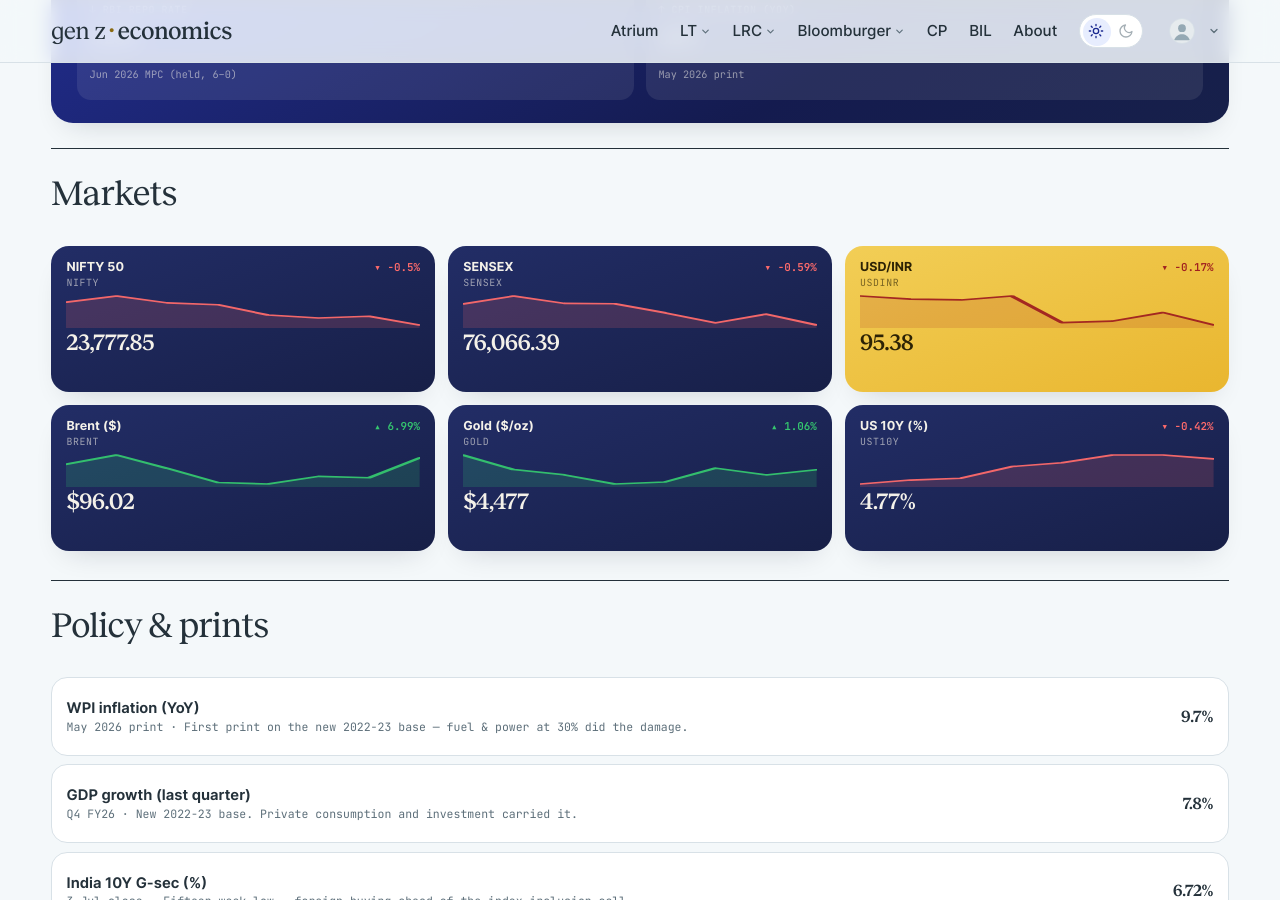
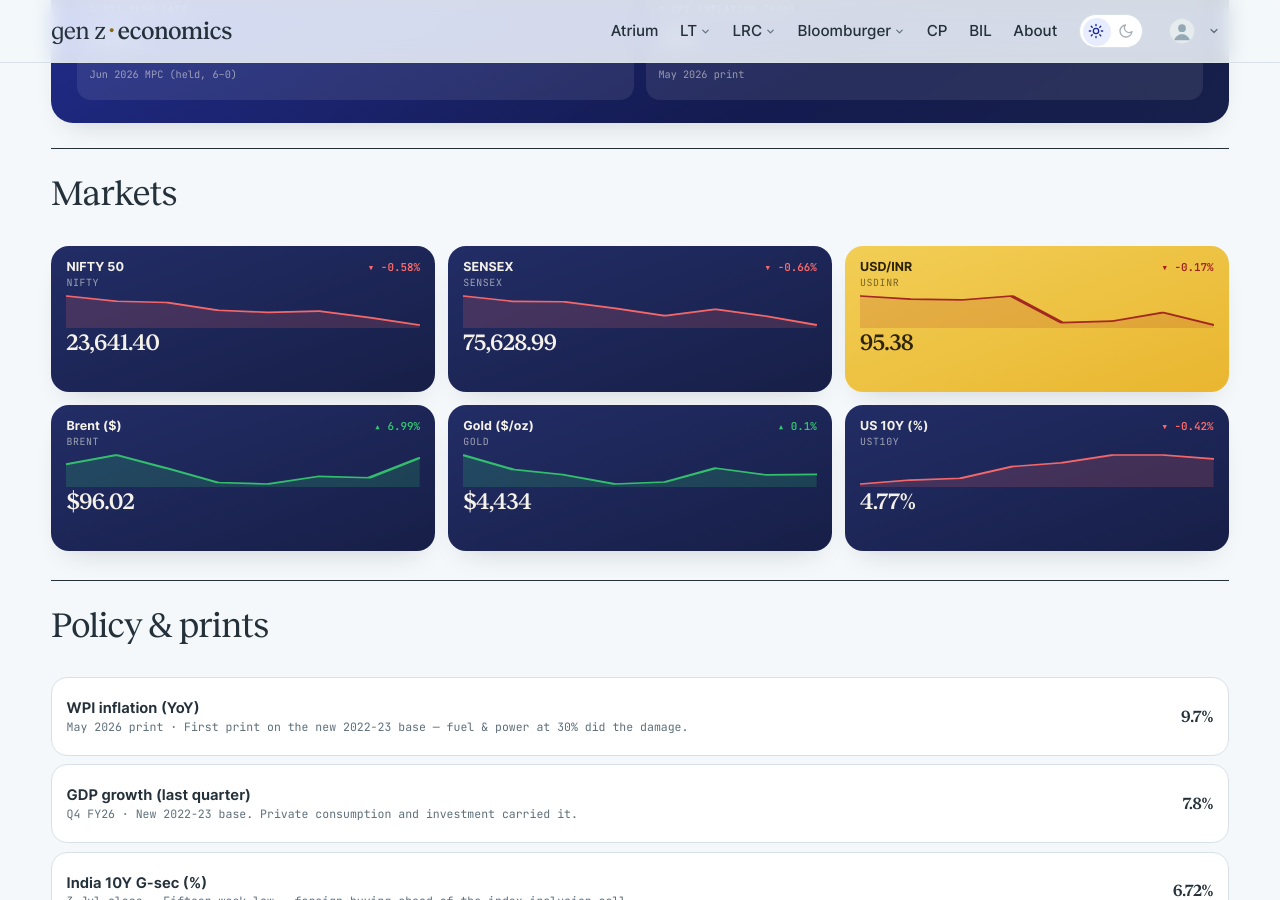
Before and after one commit to harsharya7021/genz-economics.com, a Jekyll site: the page built from macro-watch.html, in a window 1280 px wide and 900 px high, scrolled down 599 px. Built offline with Jekyll 4.4.1, drawn with Linux system fonts in a browser that asks for light colours; comment, search, counter and statistics services are not loaded.

Commit message:
data: morning market refresh

```diff
--- a/_data/macro.json
+++ b/_data/macro.json
@@ -1,34 +1,34 @@
 {
-  "as_of": "7 Sep 2026 close",
+  "as_of": "8 Sep 2026 close",
   "auto": {
     "nifty": {
       "label": "NIFTY 50",
-      "v": "23,777.85",
-      "chg": -0.5,
+      "v": "23,641.40",
+      "chg": -0.58,
       "spark": [
-        24090.85,
         24175.65,
         24080.4,
         24055.801,
         23914.449,
         23873.449,
         23897.699,
-        23777.85
+        23779.15,
+        23641.4
       ]
     },
     "sensex": {
       "label": "SENSEX",
-      "v": "76,066.39",
-      "chg": -0.59,
+      "v": "75,628.99",
+      "chg": -0.66,
       "spark": [
-        76933.594,
         77264.508,
         76957.273,
         76944.281,
         76570.352,
         76152.859,
         76515.43,
-        76066.391
+        76132.812,
+        75628.992
       ]
     },
     "usdinr": {
@@ -63,8 +63,8 @@
     },
     "gold": {
       "label": "Gold ($/oz)",
-      "v": "$4,477",
-      "chg": 1.06,
+      "v": "$4,434",
+      "chg": 0.1,
       "spark": [
         4609.7,
         4478.1,
@@ -73,7 +73,7 @@
         4366.3,
         4491.7,
         4429.8,
-        4476.6
+        4434.4
       ]
     },
     "ust10y": {
--- a/_data/markets.yml
+++ b/_data/markets.yml
@@ -2,38 +2,38 @@
 # USD/INR) are refreshed each weekday morning by the market-data workflow;
 # the India 10Y G-Sec line is maintained by hand. Do not hand-edit the
 # live tickers — the job overwrites them.
-as_of: 7 Sep 2026
+as_of: 8 Sep 2026
 tickers:
 - symbol: NIFTY 50
   code: ^NSEI
-  value: 23,777.85
-  change: −119.85
-  pct: −0.50%
+  value: 23,641.40
+  change: −137.75
+  pct: −0.58%
   dir: down
   spark:
-  - 24090.85
   - 24175.65
   - 24080.4
   - 24055.801
   - 23914.449
   - 23873.449
   - 23897.699
-  - 23777.85
+  - 23779.15
+  - 23641.4
 - symbol: SENSEX
   code: BSE
-  value: 76,066.39
-  change: −449.04
-  pct: −0.59%
+  value: 75,628.99
+  change: −503.82
+  pct: −0.66%
   dir: down
   spark:
-  - 76933.594
   - 77264.508
   - 76957.273
   - 76944.281
   - 76570.352
   - 76152.859
   - 76515.43
-  - 76066.391
+  - 76132.812
+  - 75628.992
 - symbol: USD / INR
   code: FX
   value: '95.38'
```
